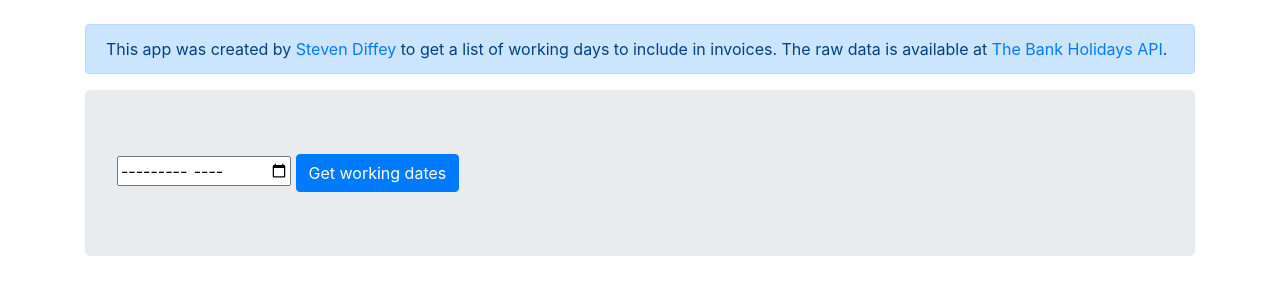
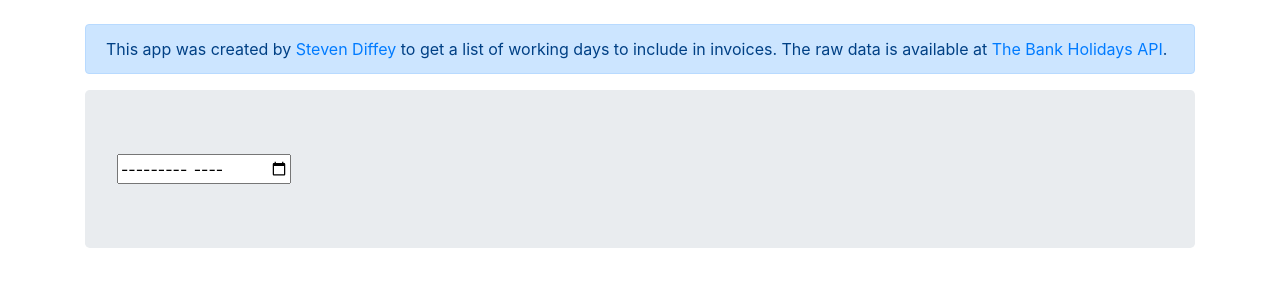
Before and after one commit to Stiffey/working-days, a Flask app: template app/templates/index.html in a window 1280 px wide. Shown: the part 96-391 px from the top of the page. Run offline with Flask 2, Linux system fonts and the light colour scheme; the template is opened without the code that fills it: most values are stand-ins (such as "Sample title", 1, 10 or a date in 2020).

Commit message:
Submit form on change

```diff
--- a/app/templates/index.html
+++ b/app/templates/index.html
@@ -18,8 +18,8 @@
         </div>
         <div class="jumbotron">
             <form action="" method="get">
-                <input type="month" name="month" value="{{ current_month_yyyy_mm }}" max="{{ max_date_yyyy_mm }}" min="{{ min_date_yyyy_mm }}">
-                <input type="submit" value="Get working dates" class="btn btn-primary">
+                <input type="month" name="month" value="{{ current_month_yyyy_mm }}" max="{{ max_date_yyyy_mm }}" min="{{ min_date_yyyy_mm }}" onchange="this.form.submit()">
+
             </form>
     {% if not month_year %}
 
```
